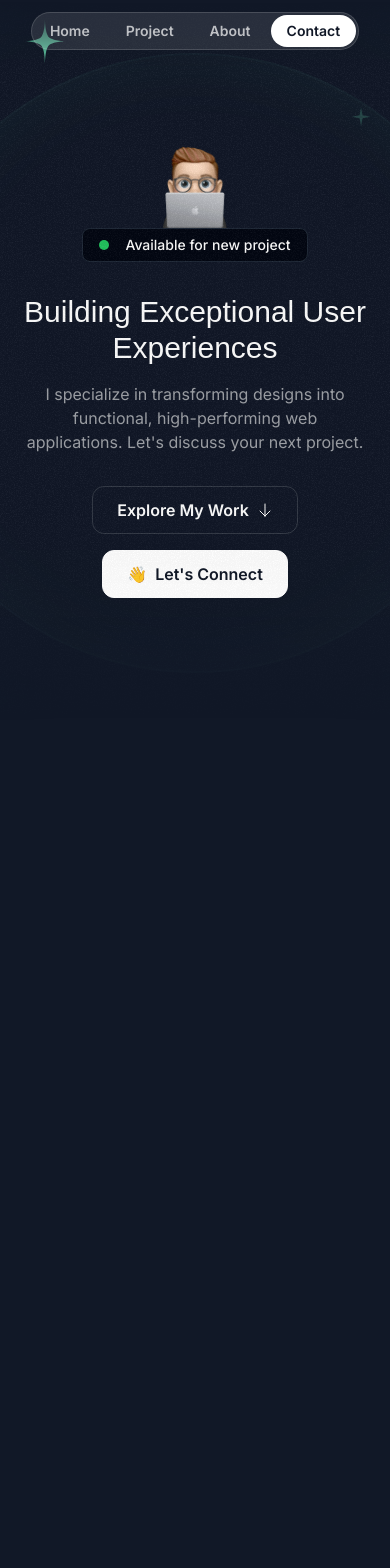
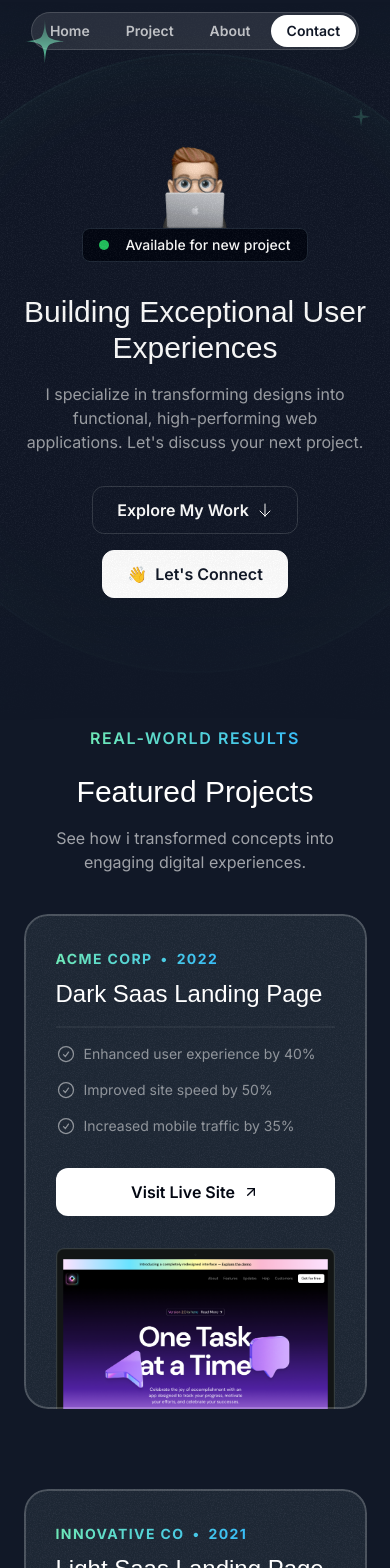
Before and after one commit to humayun0712/Glimpse-of-My-World, a Next.js app: page / in a window 390 px wide. Shown: the top 1568 px of the page. Before the commit the page ends 973 px from the top, so only its background shows below. Built offline with nearby package versions, Linux system fonts and the light colour scheme; a web font is replaced by a local one.

Commit message:
Responsive until tablet for the seacond section is done

```diff
--- a/src/app/page.tsx
+++ b/src/app/page.tsx
@@ -1,10 +1,12 @@
-import { Header } from '@/sections/Header';
-import { HeroSection } from '@/sections/Hero';
+import { Header } from "@/sections/Header";
+import { HeroSection } from "@/sections/Hero";
+import { ProjectsSection } from "@/sections/Projects";
 export default function Home() {
   return (
     <div>
       <Header />
       <HeroSection />
+      <ProjectsSection />
     </div>
   );
 }
--- a/src/components/HeroOrbit.tsx
+++ b/src/components/HeroOrbit.tsx
@@ -1,4 +1,4 @@
-import { PropsWithChildren } from 'react';
+import { PropsWithChildren } from "react";
 
 const HeroOrbit = ({
   children,
--- a/src/sections/Projects.tsx
+++ b/src/sections/Projects.tsx
@@ -1,46 +1,112 @@
-import darkSaasLandingPage from "@/assets/images/dark-saas-landing-page.png";
-import lightSaasLandingPage from "@/assets/images/light-saas-landing-page.png";
-import aiStartupLandingPage from "@/assets/images/ai-startup-landing-page.png";
+import ArrowUpRightIcon from '@/assets/icons/arrow-up-right.svg';
+import CheckCircleIcon from '@/assets/icons/check-circle.svg';
+import aiStartupLandingPage from '@/assets/images/ai-startup-landing-page.png';
+import darkSaasLandingPage from '@/assets/images/dark-saas-landing-page.png';
+import grainImage from '@/assets/images/grain.jpg';
+import lightSaasLandingPage from '@/assets/images/light-saas-landing-page.png';
+import Image from 'next/image';
 
 const portfolioProjects = [
   {
-    company: "Acme Corp",
-    year: "2022",
-    title: "Dark Saas Landing Page",
+    company: 'Acme Corp',
+    year: '2022',
+    title: 'Dark Saas Landing Page',
     results: [
-      { title: "Enhanced user experience by 40%" },
-      { title: "Improved site speed by 50%" },
-      { title: "Increased mobile traffic by 35%" },
+      { title: 'Enhanced user experience by 40%' },
+      { title: 'Improved site speed by 50%' },
+      { title: 'Increased mobile traffic by 35%' },
     ],
-    link: "https://youtu.be/4k7IdSLxh6w",
+    link: 'https://youtu.be/4k7IdSLxh6w',
     image: darkSaasLandingPage,
   },
   {
-    company: "Innovative Co",
-    year: "2021",
-    title: "Light Saas Landing Page",
+    company: 'Innovative Co',
+    year: '2021',
+    title: 'Light Saas Landing Page',
     results: [
-      { title: "Boosted sales by 20%" },
-      { title: "Expanded customer reach by 35%" },
-      { title: "Increased brand awareness by 15%" },
+      { title: 'Boosted sales by 20%' },
+      { title: 'Expanded customer reach by 35%' },
+      { title: 'Increased brand awareness by 15%' },
     ],
-    link: "https://youtu.be/7hi5zwO75yc",
+    link: 'https://youtu.be/7hi5zwO75yc',
     image: lightSaasLandingPage,
   },
   {
-    company: "Quantum Dynamics",
-    year: "2023",
-    title: "AI Startup Landing Page",
+    company: 'Quantum Dynamics',
+    year: '2023',
+    title: 'AI Startup Landing Page',
     results: [
-      { title: "Enhanced user experience by 40%" },
-      { title: "Improved site speed by 50%" },
-      { title: "Increased mobile traffic by 35%" },
+      { title: 'Enhanced user experience by 40%' },
+      { title: 'Improved site speed by 50%' },
+      { title: 'Increased mobile traffic by 35%' },
     ],
-    link: "https://youtu.be/Z7I5uSRHMHg",
+    link: 'https://youtu.be/Z7I5uSRHMHg',
     image: aiStartupLandingPage,
   },
 ];
 
 export const ProjectsSection = () => {
-  return <div>Projects Section</div>;
+  return (
+    <section className="pb-16">
+      <div className="container">
+        <div className="flex justify-center">
+          <p className="uppercase font-semibold tracking-widest bg-gradient-to-r from-emerald-300 to-sky-400 bg-clip-text text-transparent">
+            Real-world Results
+          </p>
+        </div>
+        <h2 className="font-serif text-3xl text-center mt-6 md:text-5xl">
+          Featured Projects
+        </h2>
+        <p className="text-center text-white/60 mt-4 md:text-lg max-w-md mx-auto">
+          See how i transformed concepts into engaging digital experiences.
+        </p>
+        <div className="flex flex-col mt-10 gap-20 md:mt-20">
+          {portfolioProjects.map((project) => (
+            <div
+              key={project.title}
+              className="bg-gray-800 rounded-3xl relative after:content-[''] after:absolute after:inset-0 z-0 after:z-10 overflow-hidden after:outline-2 after:outline after:-outline-offset-2 after:rounded-3xl after:outline-white/20 px-8 pt-8 after:pointer-events-none md:pt-12 md:px-10"
+            >
+              <div
+                className="absolute inset-0 -z-10 opacity-5"
+                style={{
+                  backgroundImage: `url(${grainImage.src})`,
+                }}
+              ></div>
+              <div className="bg-gradient-to-r from-emerald-300 to-sky-400 inline-flex font-bold uppercase tracking-widest text-sm gap-2 bg-clip-text text-transparent">
+                <span>{project.company}</span>
+                <span>&bull;</span>
+                <span>{project.year}</span>
+              </div>
+              <h3 className="font-serif text-2xl mt-2 md:text-4xl md:mt-5">
+                {project.title}
+              </h3>
+              <hr className="border-t-2 border-white/5 mt-4" />
+              <ul className="flex flex-col gap-4 mt-4 md:mt-5">
+                {project.results.map((results) => (
+                  <li
+                    key={results.title}
+                    className="flex gap-2 text-sm text-white/50 md:text-base"
+                  >
+                    <CheckCircleIcon className="size-5 md:size-6" />
+                    <span>{results.title}</span>
+                  </li>
+                ))}
+              </ul>
+              <a href={project.link}>
+                <button className="bg-white text-gray-950 h-12 w-full rounded-xl font-semibold inline-flex items-center justify-center gap-2 mt-8 md:w-auto md:px-6">
+                  <span>Visit Live Site</span>
+                  <ArrowUpRightIcon className="size-4" />
+                </button>
+              </a>
+              <Image
+                className="mt-8 -mb-4 md:-mb-0"
+                src={project.image}
+                alt={project.title}
+              />
+            </div>
+          ))}
+        </div>
+      </div>
+    </section>
+  );
 };
```
